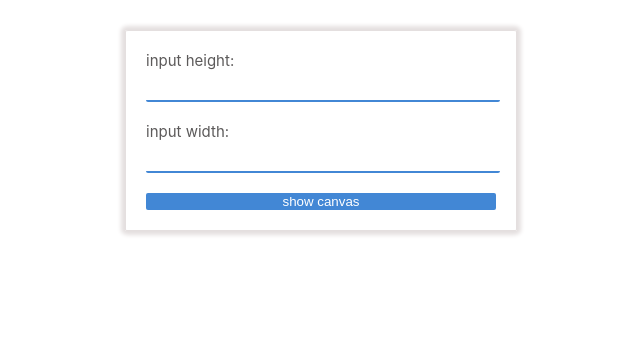
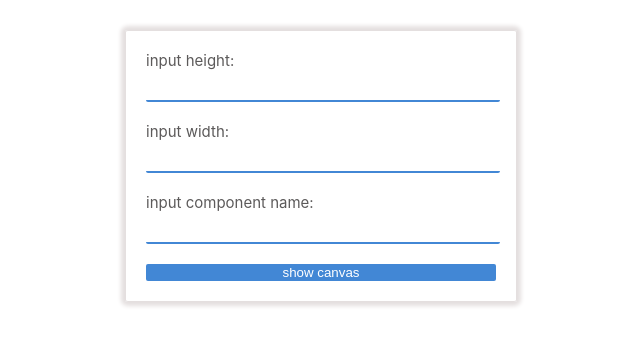
Before and after one commit to VNechesanov/component-generator, a React (Create React App) app: page / in a window 1280 px wide. Shown: the top 346 px of the page, without its empty margins (319-959 px from the left). Built offline with nearby package versions, Linux system fonts and the light colour scheme; the HTML template or start-up script is replaced by a standard one.

Commit message:
feat: add third field in settings component & add component name to clear dom class name

```diff
--- a/src/App.tsx
+++ b/src/App.tsx
@@ -11,6 +11,7 @@ class App extends React.Component {
     width: "",
     isShowCanvas: false,
     newDom: "",
+    componentName: "",
   };
 
   handleChange = (e: any, isHeight: boolean = false) => {
@@ -19,6 +20,10 @@ class App extends React.Component {
       return;
     }
     this.setState({ width: e.target.value });
+  };
+
+  handleComponentName = (e: any) => {
+    this.setState({ componentName: e.target.value });
   };
 
   showCanvas = (isShow: boolean) => {
@@ -32,7 +37,13 @@ class App extends React.Component {
     );
 
     if (clearDom.clearDom?.innerHTML) {
-      this.setState({ newDom: domParsing(clearDom.clearDom?.innerHTML, 0) });
+      this.setState({
+        newDom: domParsing(
+          clearDom.clearDom?.innerHTML,
+          0,
+          this.state.componentName
+        ),
+      });
     }
   };
 
@@ -42,6 +53,7 @@ class App extends React.Component {
         <Settings
           handleChange={this.handleChange}
           showCanvas={this.showCanvas}
+          handleComponentName={this.handleComponentName}
         />
         <div className="canvasStyles">
           <Canvas
--- a/src/components/Settings/Settings.tsx
+++ b/src/components/Settings/Settings.tsx
@@ -5,6 +5,7 @@ import "./Settings.scss";
 type Props = {
   handleChange: Function;
   showCanvas: Function;
+  handleComponentName: Function;
 };
 
 class Settings extends React.Component<Props> {
@@ -26,6 +27,13 @@ class Settings extends React.Component<Props> {
               onChange={(e) => this.props.handleChange(e, false)}
             />
           </div>
+          <div className="inputContainer">
+            <div className="text">input component name:</div>
+            <input
+              type="text"
+              onChange={(e) => this.props.handleComponentName(e)}
+            />
+          </div>
           <button
             style={{
               width: "100%",
--- a/src/utils.tsx
+++ b/src/utils.tsx
@@ -72,7 +72,11 @@ export const getClearDomWithoutStyles = (
   };
 };
 
-export const domParsing = (html: string, classNamePostfix: number): string => {
+export const domParsing = (
+  html: string,
+  classNamePostfix: number,
+  componentName: string
+): string => {
   // const thirdLevelChild = {
   //   replace: ({ attribs, children }: any) => {
   //     if (!attribs) return;
@@ -143,7 +147,7 @@ export const domParsing = (html: string, classNamePostfix: number): string => {
           index = 1;
         }
         const tmp = (
-          <div className={`chart${mediator[index]}${postfix}`}>
+          <div className={`${componentName}${mediator[index]}${postfix}`}>
             {domToReact(children as DomElement[], optionsParent)}
           </div>
         );
```
